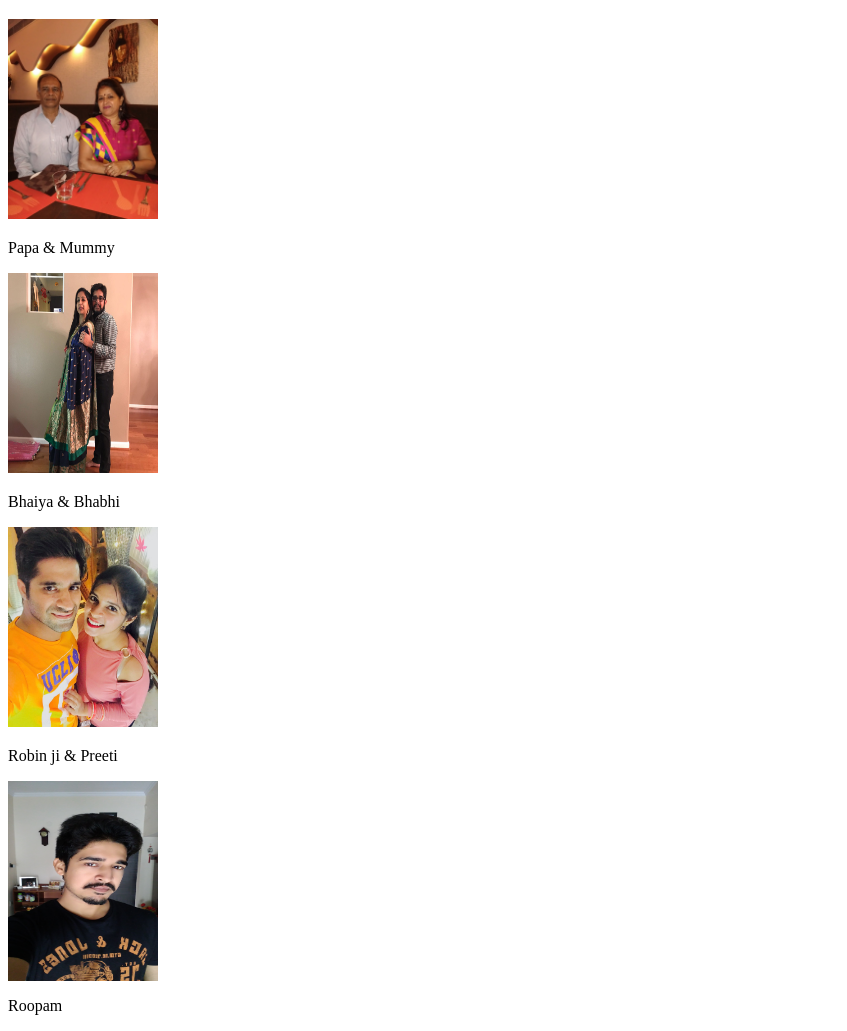
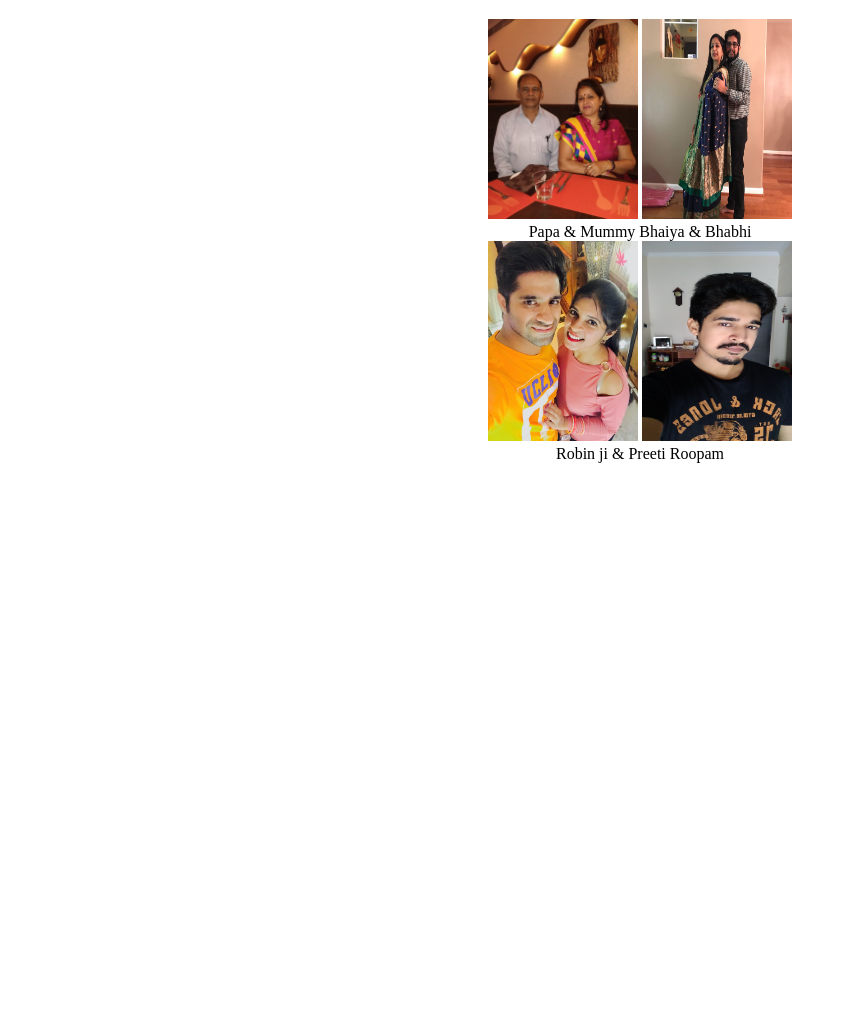
Before and after one commit to rrajvanshi1947/HTML, a plain HTML site: page roop.htm in a window 1280 px wide. Shown: the part 61-1092 px from the top of the page, without its empty margins (0-847 px from the left). After the commit the page ends 800 px from the top, so only its background shows below. Drawn offline with Linux system fonts and the light colour scheme.

Commit message:
Fixed your page

```diff
--- a/roop.htm
+++ b/roop.htm
@@ -4,36 +4,32 @@
 
 <h1 align="center">Vidya Narayan Kunj</h1>
 
-
+<center>
 <div class="img-with-text">
 <img src="IMG_1.jpg"
 alt="Papa and Mummy"
 width="150" height="200">
-<p>Papa & Mummy</p1>
-</div>
 
-<div class="img-with-text">
 <img src="IMG_2.jpg"
 alt="Bhaiya & Bhabhi"
 width="150" height="200">
-<p>Bhaiya & Bhabhi</p1>
+<br>Papa & Mummy
+Bhaiya & Bhabhi</br>
 </div>
 
 <div class="img-with-text">
 <img src="IMG_3.jpg"
 alt="Robin ji & Preeti"
 width="150" height="200">
-<p>Robin ji & Preeti</p1>
-</div>
 
 
 <img src="IMG_4.jpg"
 alt="Roopam"
-align="top"
 width="150" height="200">
-<p>Roopam</p1>
+<br>Robin ji & Preeti
+Roopam</br>
 </div>
 
-
+</center>
 </body>
 </html>
```
Also changed, not shown: README.md.
